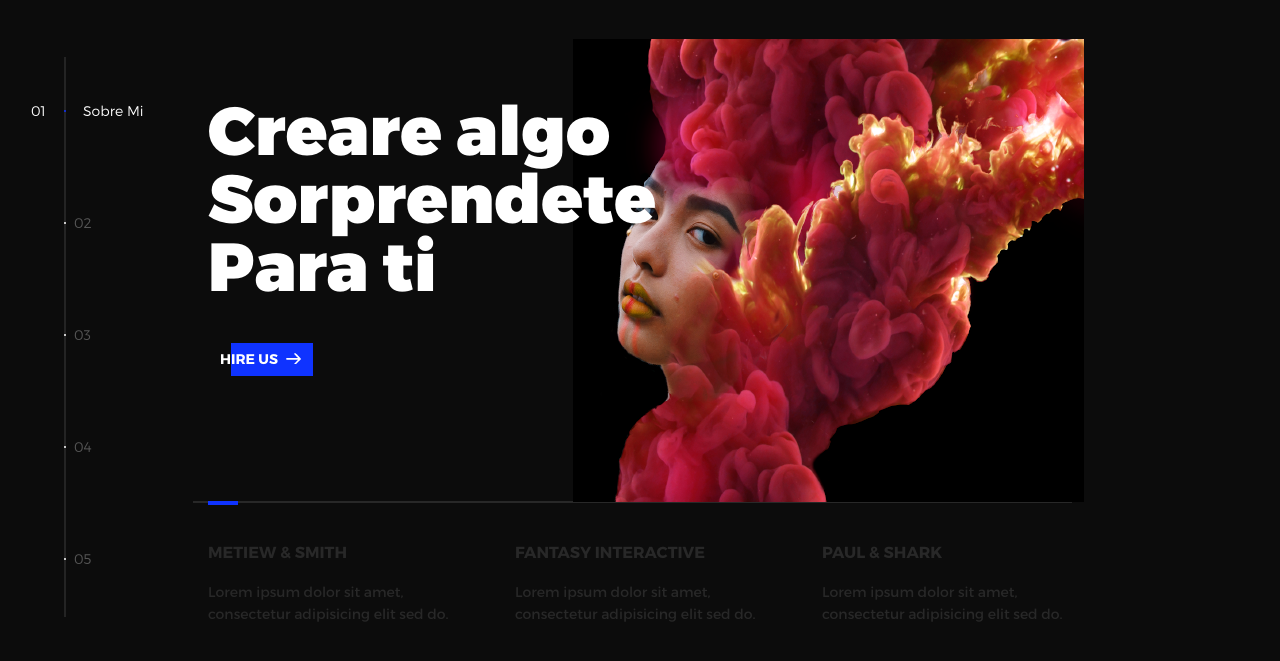
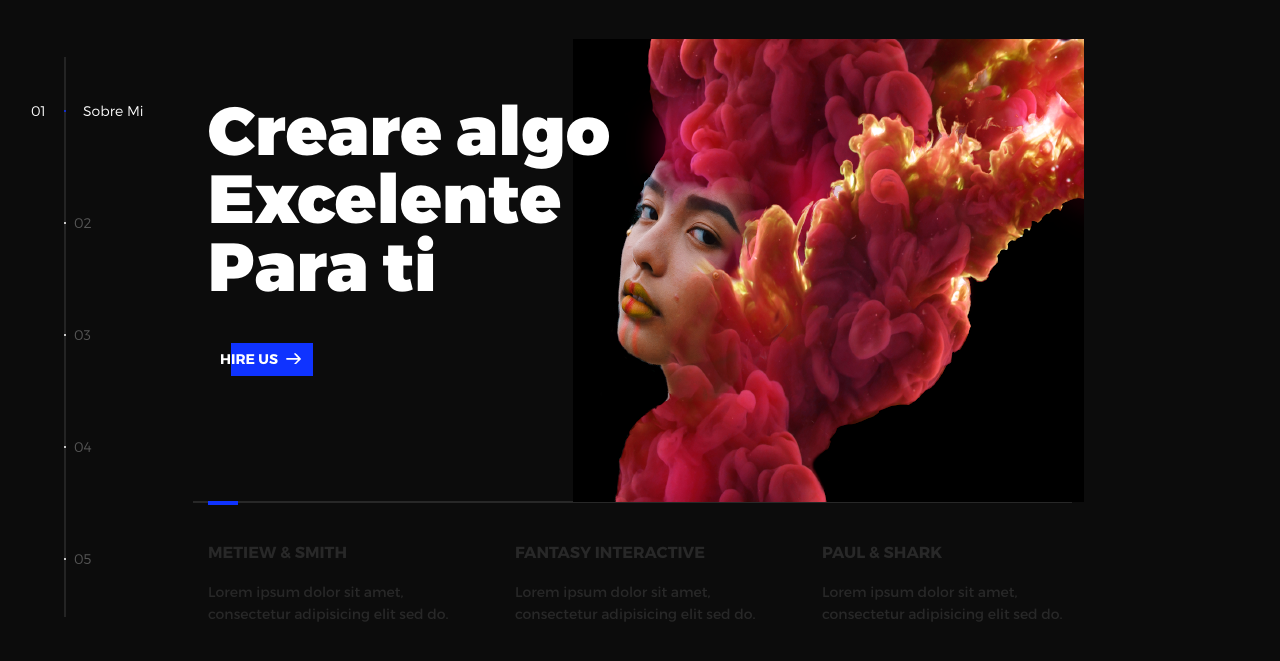
Before and after one commit to creativemauri/creativemauri.github.io, a plain HTML site: page index.html in a window 1280 px wide. Shown: the part 63-724 px from the top of the page. Drawn offline with nearby package versions, Linux system fonts and the light colour scheme.

Commit message:
08 feb
text intro

```diff
--- a/index.html
+++ b/index.html
@@ -48,7 +48,7 @@
           <li class="l-section section section--is-active">
             <div class="intro">
               <div class="intro--banner">
-                <h1>Creare algo<br>Sorprendete<br>Para ti</h1>
+                <h1>Creare algo<br>Excelente<br>Para ti</h1>
                 <button class="cta">Hire Us
                   <svg version="1.1" id="Layer_1" xmlns="http://www.w3.org/2000/svg" xmlns:xlink="http://www.w3.org/1999/xlink" x="0px" y="0px" viewBox="0 0 150 118" style="enable-background:new 0 0 150 118;" xml:space="preserve">
                   <g transform="translate(0.000000,118.000000) scale(0.100000,-0.100000)">
```
